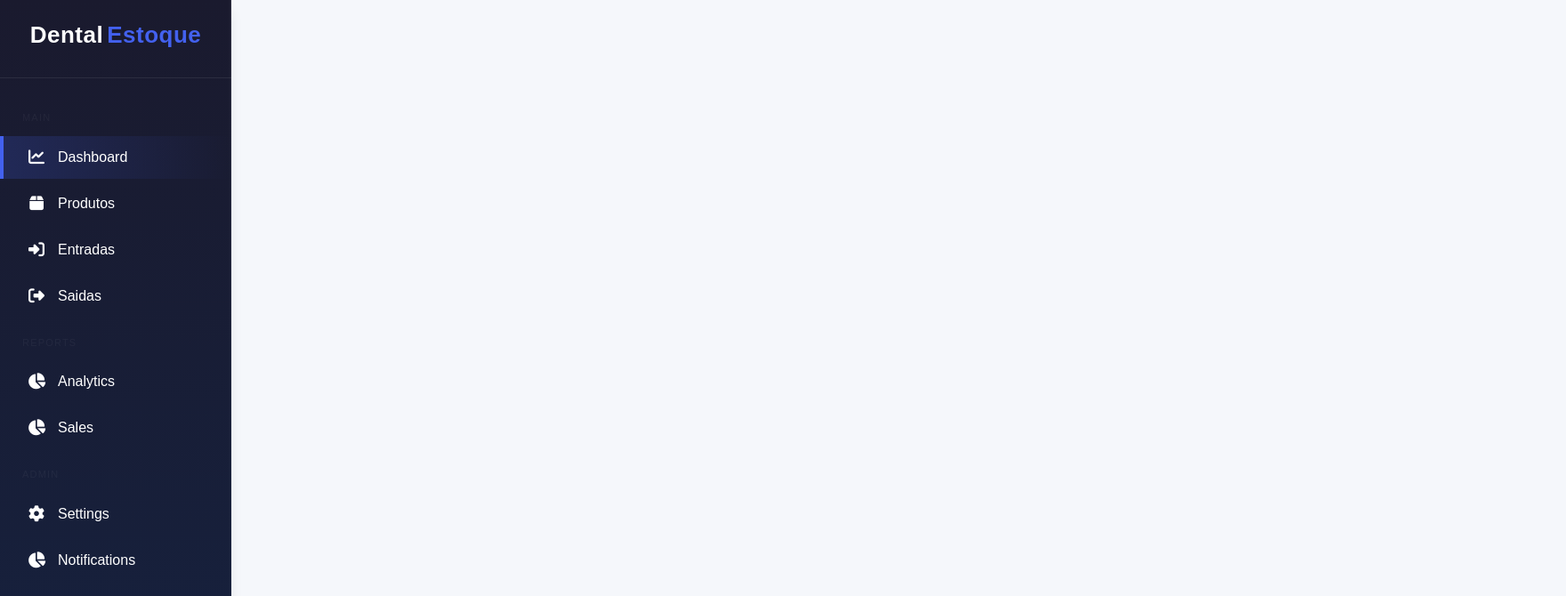
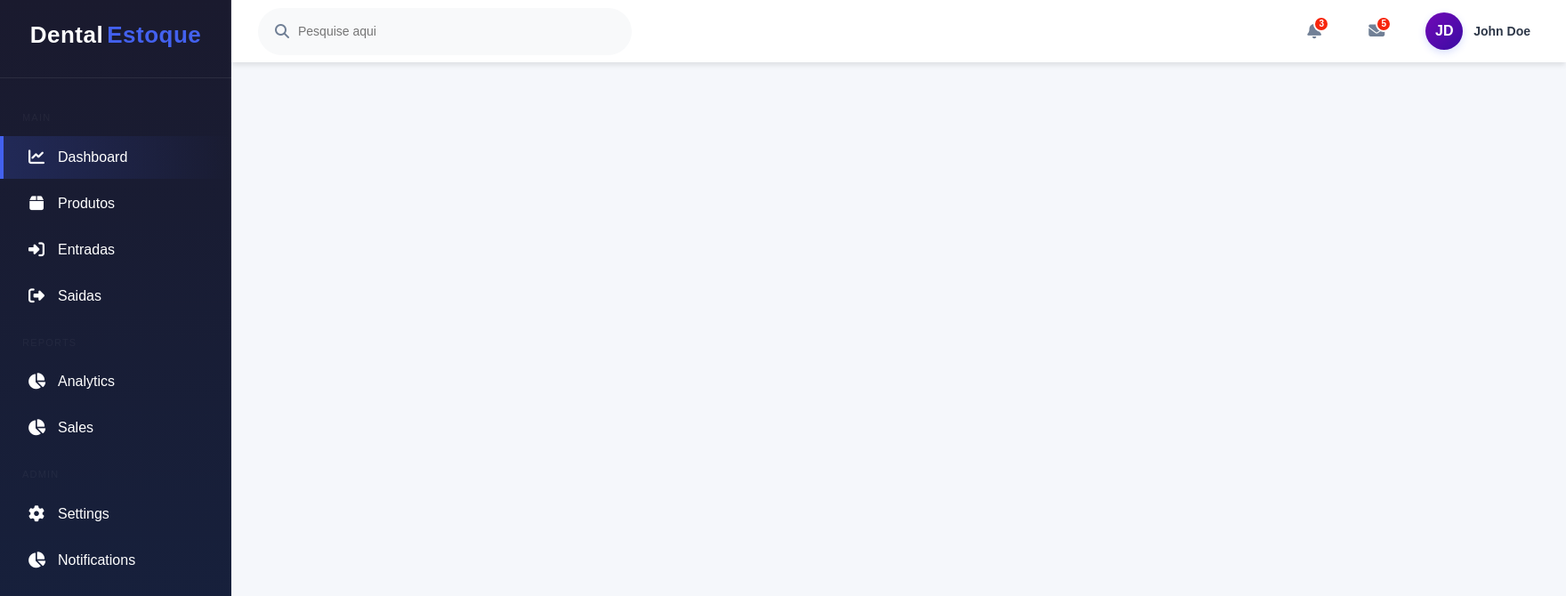
Before and after one commit to Mateusinhodev/DentalEstoque, a React (Vite) app in the folder dentalestoque-frontend/: page /dashboard in a window 1280 px wide. Shown: the top 670 px of the page at 89% size, 1760 px wide, since content can reach past the window. Built offline with nearby package versions, Linux system fonts and the light colour scheme.

Commit message:
Sidebar e Header

```diff
--- /dev/null
+++ b/dentalestoque-frontend/src/components/Header/header.css
@@ -0,0 +1,138 @@
+.header {
+    grid-column: 2;
+    min-width: 1500px; /* Preciso resolver isso aqui */
+    background-color: white;
+    display: flex;
+    align-items: center;
+    justify-content: space-between;
+    padding: 0 30px;
+    box-shadow: 0 4px 6px -1px rgba(0, 0, 0, 0.1);
+    z-index: 100;
+    position: sticky;
+    top: 0;
+}
+
+.search-bar {
+    display: flex;
+    align-items: center;
+    background-color: var(--light);
+    border-radius: 50px;
+    padding: 9px 18px;
+    flex: 0 0 420px;
+    transition: all 0.3s ease;
+    border: 1px solid transparent;
+}
+
+.search-bar:focus-within {
+    box-shadow: 0 0 0 2px rgba(67, 97, 238, 0.1);
+    border-color: rgba(67, 97, 238, 0.3);
+}
+
+.search-bar input {
+    border: none;
+    background: transparent;
+    outline: none;
+    width: 100%;
+    padding: 6px 10px;
+    color: var(--text);
+    font-size: 14px;
+}
+
+.search-bar i {
+    color: var(--text-light);
+    font-size: 16px;
+}
+
+.header-actions {
+    display: flex;
+    align-items: center;
+}
+
+.notification {
+    position: relative;
+    margin: 0 15px;
+    cursor: pointer;
+    width: 40px;
+    height: 40px;
+    display: flex;
+    align-items: center;
+    justify-content: center;
+    border-radius: 50%;
+    transition: all 0.3s ease;
+}
+
+.notification:hover{
+    background-color: rgba(67, 97, 238, 0.1);
+}
+
+.notification i {
+    font-size: 18px;
+    color: var(--text-light);
+    transition: all 0.3s ease;
+}
+
+.notification:hover i {
+    color: var(--primary-light);
+    transform: translateY(-2px);
+}
+
+.notification .badge {
+    position: absolute;
+    top: 3px;
+    right: 3px;
+    background-color: rgba(247, 37, 12, 1);
+    color: #FFF;
+    border-radius: 50%;
+    width: 18px;
+    height: 18px;
+    font-size: 10px;
+    display: flex;
+    align-items: center;
+    justify-content: center;
+    border: 2px solid white;
+    font-weight: 600;
+}
+
+.user-profile {
+    display: flex;
+    align-items: center;
+    cursor: pointer;
+    padding: 6px 10px;
+    border-radius: 10px;
+    transition: all 0.3s ease;
+    margin-left: 10px;
+}
+
+.user-profile:hover {
+    background-color: rgba(67, 97, 238, 0.05);
+}
+
+.profile-img {
+    width: 42px;
+    height: 42px;
+    border-radius: 50%;
+    background: linear-gradient(135deg, var(--secondary), var(--primary));
+    display: flex;
+    align-items: center;
+    justify-content: center;
+    color: #FFF;
+    font-weight: 600;
+    margin-right: 12px;
+    box-shadow: 0 3px 8px rgba(67, 97, 238, 0.2);
+    font-size: 16px;
+}
+
+.user-info {
+    display: flex;
+    flex-direction: column;
+}
+
+.user-name {
+    font-weight: 600;
+    font-size: 14px;
+}
+
+.user-role {
+    font-size: 12px;
+    color: var(--text-light);
+}
--- /dev/null
+++ b/dentalestoque-frontend/src/components/Header/index.jsx
@@ -0,0 +1,29 @@
+import "./header.css";
+
+const Header = () => {
+  return (
+    <div className="header">
+        <div className="search-bar">
+            <i className="fas fa-search"></i>
+            <input type="text" placeholder="Pesquise aqui"/>
+        </div>
+        <div className="header-actions">
+            <div className="notification">
+                <i className="fas fa-bell"></i>
+                <div className="badge">3</div>
+            </div>
+            <div className="notification">
+                <i className="fas fa-envelope"></i>
+                <div className="badge">5</div>
+            </div>
+            <div className="user-profile">
+                <div className="profile-img">JD</div>
+                <div className="user-name">John Doe</div>
+                {/* <div className="user-role">Administrador</div> */}
+            </div>
+        </div>
+    </div>
+  )
+}
+
+export default Header
--- a/dentalestoque-frontend/src/index.css
+++ b/dentalestoque-frontend/src/index.css
@@ -14,7 +14,7 @@
   --border: #e9ecef;
   --text: #2d3748;
   --text-light: #718096;
-  --shadow: 0 10px 15px -3px rgba(0, 0, 0, 0.1),
+  /* --shadow: 0 10px 15px -3px rgba(0, 0, 0, 0.1),
     0 4px 6px -2px rgba(0, 0, 0, 0.05);
   --shadow-sm: 0 4px 6px -1px rgba(0, 0, 0, 0.1);
   --shadow-lg: 0 20px 25px -5px rgba(0, 0, 0, 0.1),
@@ -23,7 +23,7 @@
   --radius-sm: 6px;
   --sidebar-width: 260px;
   --header-height: 70px;
-  --transition: all 0.3s ease;
+  --transition: all 0.3s ease; */
 }
 
 * {
--- a/dentalestoque-frontend/src/pages/Dashboard/dashboard.css
+++ b/dentalestoque-frontend/src/pages/Dashboard/dashboard.css
@@ -2,7 +2,7 @@
   margin: 0;
   padding: 0;
   display: grid;
-  grid-template-columns: var(--sidebar-width) 1fr;
-  grid-template-rows: var(--header-height) 1fr;
+  grid-template-columns: 260px 1fr;
+  grid-template-rows: 70px 1fr;
   min-height: 100vh;
 }
--- a/dentalestoque-frontend/src/pages/Dashboard/index.jsx
+++ b/dentalestoque-frontend/src/pages/Dashboard/index.jsx
@@ -1,3 +1,4 @@
+import Header from "../../components/Header"
 import Sidebar from "../../components/Sidebar"
 import "./dashboard.css"
 
@@ -5,6 +6,7 @@ export default function Dashboard() {
     return (
         <div className="container">
             <Sidebar/>
+            <Header/>
         </div>
     )
 }
```
